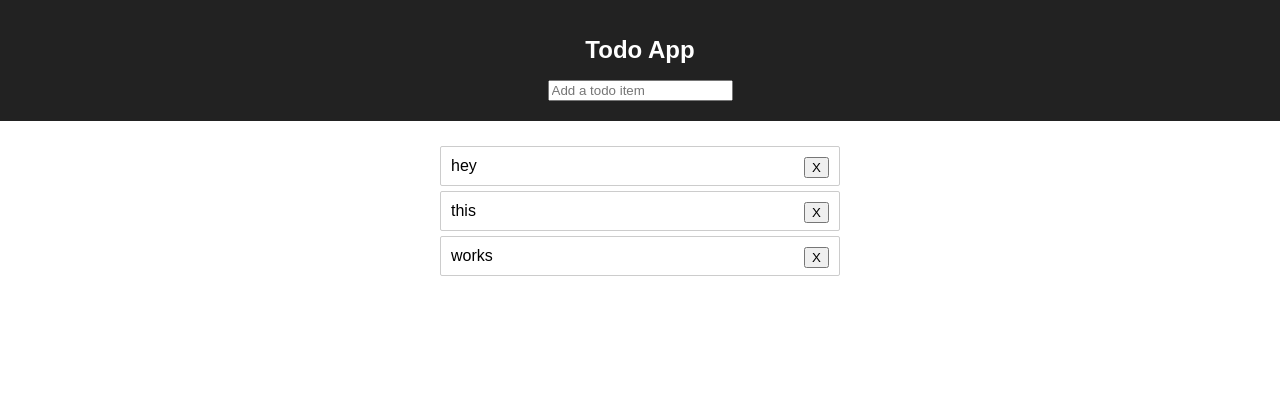
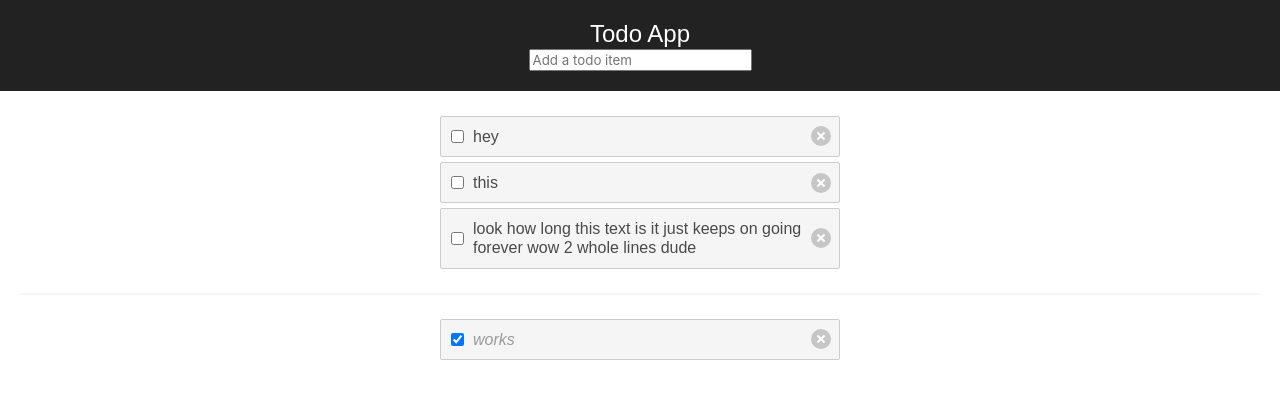
Before and after one commit to joshrosenhanst/my-watchlist, a React (Create React App) app: page / in a window 1280 px wide. Shown: the top 398 px of the page. Built offline with nearby package versions, Linux system fonts and the light colour scheme.

Commit message:
add seperate completed and todo lists displays

```diff
--- a/public/index.html
+++ b/public/index.html
@@ -10,6 +10,8 @@
     -->
     <link rel="manifest" href="%PUBLIC_URL%/manifest.json">
     <link rel="shortcut icon" href="%PUBLIC_URL%/favicon.ico">
+    <link rel="stylesheet" href="https://cdnjs.cloudflare.com/ajax/libs/bulma/0.7.1/css/bulma.min.css">
+    <script defer src="https://use.fontawesome.com/releases/v5.0.7/js/all.js"></script>
     <!--
       Notice the use of %PUBLIC_URL% in the tags above.
       It will be replaced with the URL of the `public` folder during the build.
--- a/src/App.css
+++ b/src/App.css
@@ -1,3 +1,7 @@
+body{
+  line-height:1.2;
+}
+
 .App {
   text-align: center;
 }
@@ -17,7 +21,7 @@
   padding:20px;
 }
 
-.App-main .TodoList{
+.App-main .list-element{
   list-style:none;
   margin:0;
   padding:0;
@@ -26,16 +30,33 @@
   text-align:left;
 }
 
-.App-main .TodoList li{
+.App-main .list-element li{
   border:1px solid #ccc;
   border-radius:2px;
   margin:5px 0;
-  padding:10px;
+  padding:10px 30px 10px 10px;
 }
 
-.App-main .TodoList li .remove-todo-item{
-  float:right;
+.App-main .CompletedList li {
+  font-style:italic;
+  color:#9a9a9a;
+}
 
+.App-main .list-element li .remove-todo-item{
+  top:0;
+  bottom:0;
+  margin:auto 0;
+}
+
+.App-main .list-element li .check-todo-item{
+  position:absolute;
+  top:0;
+  bottom:0;
+  margin:auto 0;
+}
+
+.App-main .list-element li .todo-item-text{
+  margin-left:22px;
 }
 
 .App-title {
--- a/src/App.js
+++ b/src/App.js
@@ -8,10 +8,11 @@ class App extends Component {
     super(props);
     this.state = {
       TodoList: [
-        {id:1, text: "hey"},
-        {id:2, text: "this"},
-        {id:3, text: "works"},
-      ]
+        {id:1, text: "hey", completed:0},
+        {id:2, text: "this", completed:0},
+        {id:3, text: "works", completed:1},
+        {id:4, text: "look how long this text is it just keeps on going forever wow 2 whole lines dude", completed:0},
+      ],
     };
   }
 
@@ -46,6 +47,7 @@ class App extends Component {
           <TodoList
             todoList={todoList}
             removeTodoItem={(id) => this.removeTodoItem(id)}
+            checkTodoItem={(id, value) => this.checkTodoItem(id, value)}
           />
         </main>
       </div>
--- a/src/TodoList.js
+++ b/src/TodoList.js
@@ -4,6 +4,12 @@ class TodoList extends React.Component {
     constructor(props) {
         super(props);
         this.handleClose = this.handleClose.bind(this);
+        this.handleCheck = this.handleCheck.bind(this);
+    }
+
+    handleCheck(e,id){
+        const value = e.target.type === 'checkbox' ? e.target.checked : e.target.value;
+        this.props.checkTodoItem(id,value);
     }
 
     handleClose(e,id) {
@@ -12,16 +18,43 @@ class TodoList extends React.Component {
 
     render() {
         const todoList = this.props.todoList;
-        const listItems = todoList.map((item) =>
+        const listItems = [];
+        const completedItems = [];
+
+        todoList.forEach((item) => {
+            let renderedItem = (
+                <ListItem
+                    key={item.id}
+                    value={item.text}
+                    id={item.id}
+                    handleClose={(e) => this.handleClose(e,item.id)}
+                    handleCheck={(e) => this.handleCheck(e,item.id)}
+                    checked={item.completed}
+                />
+            );
+            if(item.completed){
+                completedItems.push(renderedItem);
+            }else{
+                listItems.push(renderedItem);
+            }
+        });
+
+        /*const listItems = todoList.map((item) =>
           <ListItem
             key={item.id}
             value={item.text}
             id={item.id}
             handleClose={(e) => this.handleClose(e,item.id)}
+            handleCheck={(e) => this.handleCheck(e,item.id)}
+            checked={item.completed}
             />
-        );
+        );*/
         return (
-          <ul className="TodoList">{listItems}</ul>
+            <div className="list-containers">
+                <ul className="TodoList list-element">{listItems}</ul>
+                <hr />
+                <ul className="CompletedList list-element">{completedItems}</ul>
+            </div>
         );
     }
 }
@@ -30,9 +63,10 @@ class ListItem extends React.Component {
 
     render() {
         return (
-            <li>
-                <button className="remove-todo-item" onClick={this.props.handleClose}>X</button>
-                {this.props.value}
+            <li className="notification">
+                <button className="delete remove-todo-item" onClick={this.props.handleClose}></button>
+                <input type="checkbox" className="check-todo-item" checked={this.props.checked} onChange={this.props.handleCheck} />
+                <div className="todo-item-text">{this.props.value}</div>
             </li>
         );
     }
```
